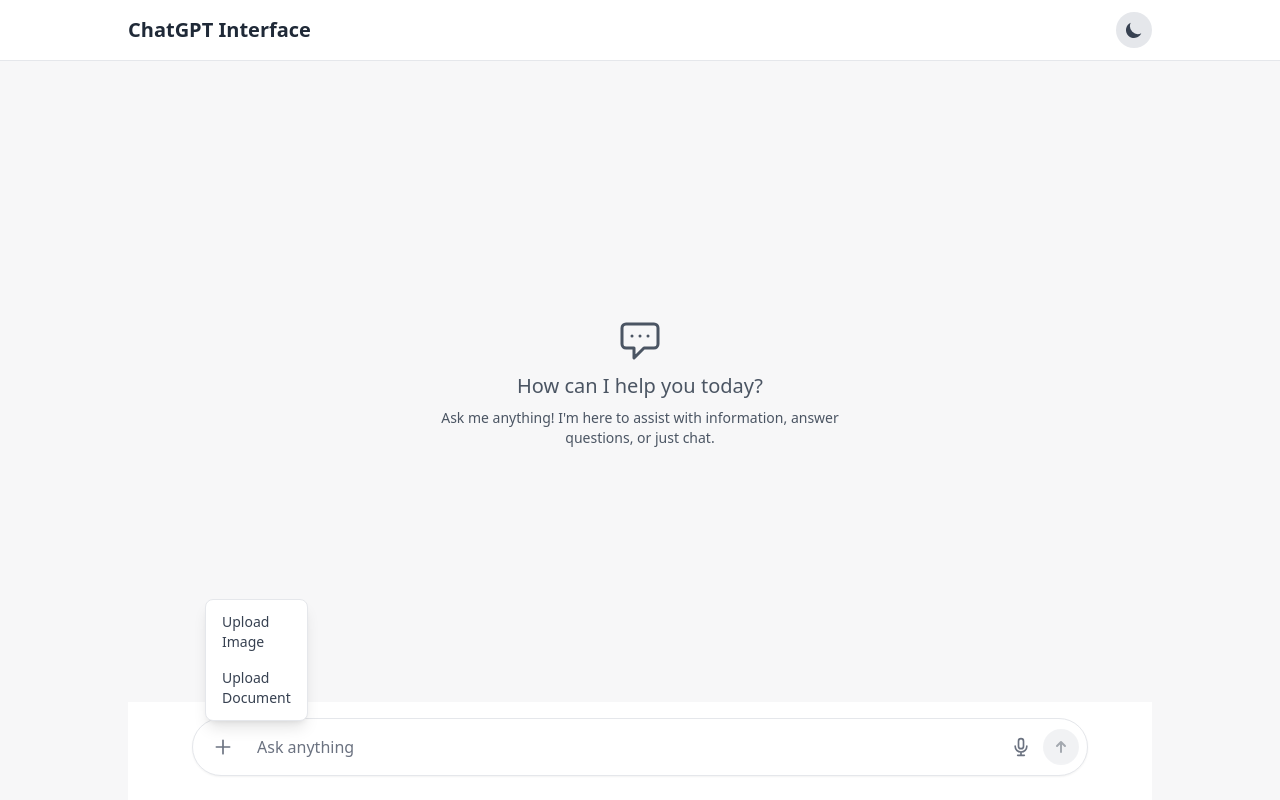
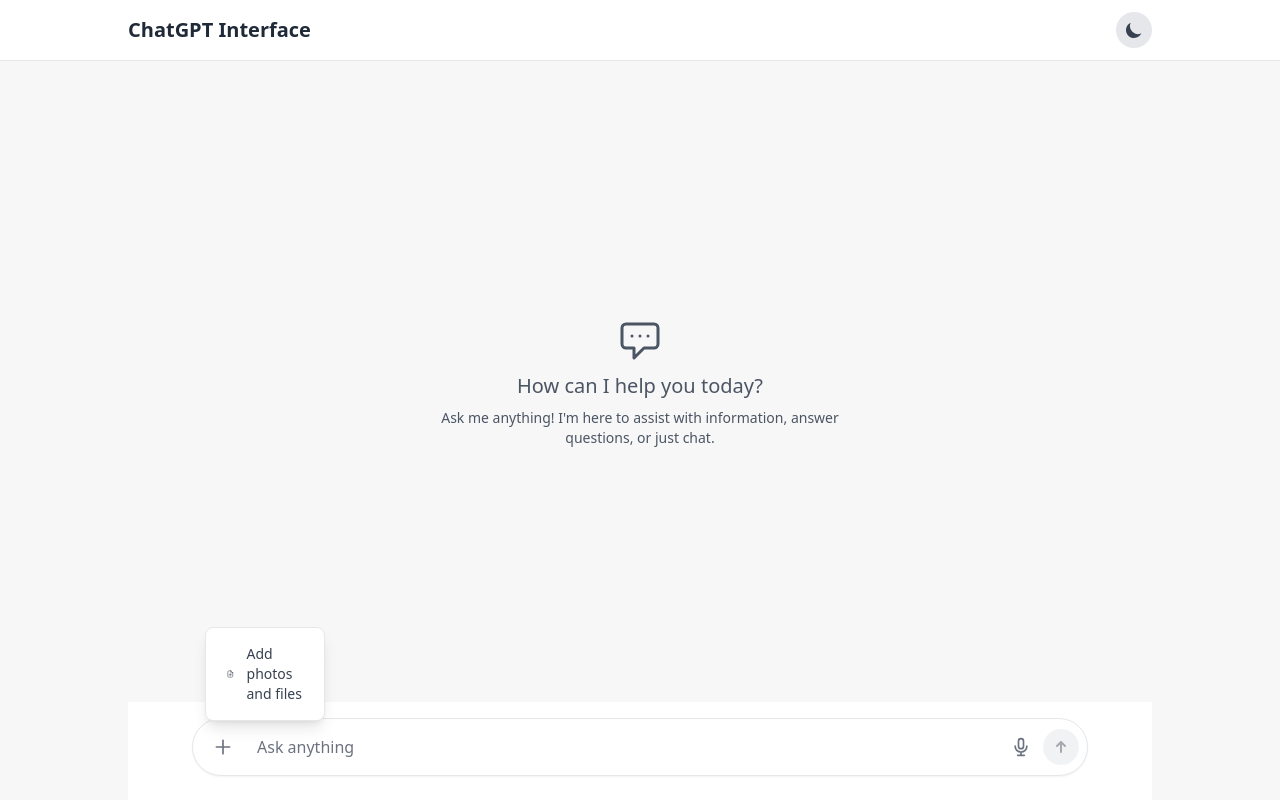
Before and after one commit to NurjahanJ/Icon-Interim-messaging, a React (Create React App) app: page / in a window 1280 px wide. Both pictures are taken after a click on the button 223 px from the left and 747 px from the top of the page. Built offline with nearby package versions, Linux system fonts and the light colour scheme.

Commit message:
fixed the ui for upload photos and files

```diff
--- a/src/components/ChatInput.js
+++ b/src/components/ChatInput.js
@@ -87,9 +87,9 @@
     setIsFileMenuOpen(!isFileMenuOpen);
   };
 
-  const handleFileUpload = (type) => {
+  const handleFileUpload = () => {
     if (fileInputRef.current) {
-      fileInputRef.current.accept = type === 'image' ? 'image/*' : '*/*';
+      fileInputRef.current.accept = '*/*';
       fileInputRef.current.click();
     }
     setIsFileMenuOpen(false);
@@ -134,17 +134,14 @@
                 <div className="py-1">
                   <button
                     type="button"
-                    onClick={() => handleFileUpload('image')}
-                    className={`block px-4 py-2 text-sm w-full text-left ${darkMode ? 'text-gray-200 hover:bg-gray-600' : 'text-gray-700 hover:bg-gray-100'}`}
+                    onClick={handleFileUpload}
+                    className={`flex items-center px-5 py-3 text-sm w-full text-left ${darkMode ? 'text-gray-200 hover:bg-gray-600' : 'text-gray-700 hover:bg-gray-100'}`}
                   >
-                    Upload Image
-                  </button>
-                  <button
-                    type="button"
-                    onClick={() => handleFileUpload('file')}
-                    className={`block px-4 py-2 text-sm w-full text-left ${darkMode ? 'text-gray-200 hover:bg-gray-600' : 'text-gray-700 hover:bg-gray-100'}`}
-                  >
-                    Upload Document
+                    <svg xmlns="http://www.w3.org/2000/svg" className="h-5 w-5 mr-3" fill="none" viewBox="0 0 24 24" stroke="currentColor" strokeWidth={1.5}>
+                      <path strokeLinecap="round" strokeLinejoin="round" d="M13.5 3H12H8C6.34315 3 5 4.34315 5 6V18C5 19.6569 6.34315 21 8 21H16C17.6569 21 19 19.6569 19 18V8.625M13.5 3L19 8.625M13.5 3V7.625C13.5 8.17728 13.9477 8.625 14.5 8.625H19" />
+                      <path strokeLinecap="round" strokeLinejoin="round" d="M12 11v6M9 14h6" />
+                    </svg>
+                    Add photos and files
                   </button>
                 </div>
               </div>
```
